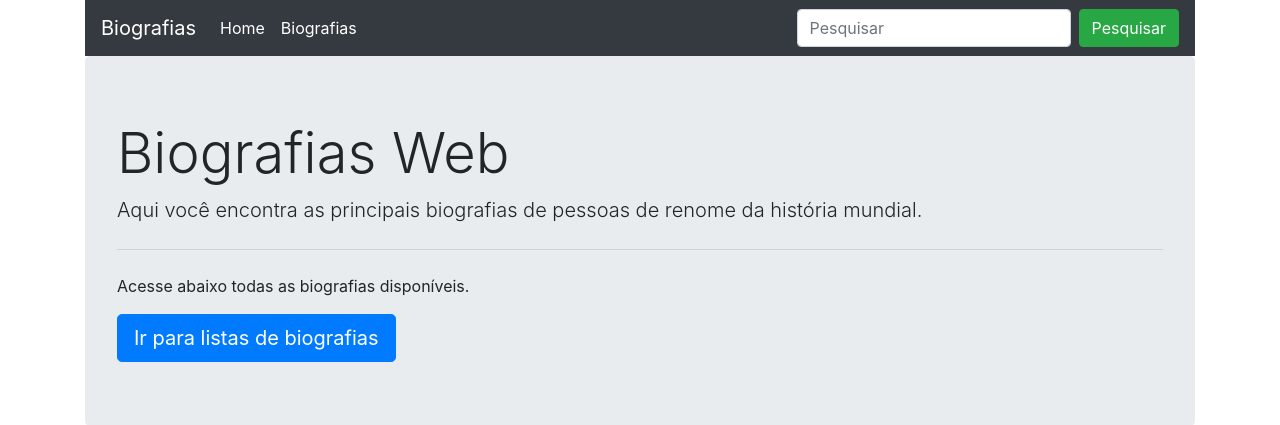
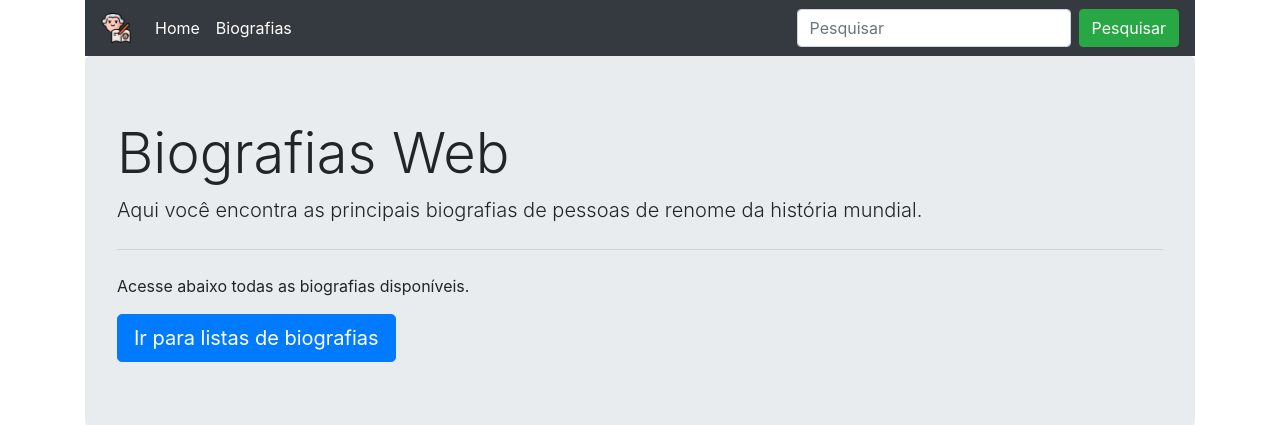
Before and after one commit to daniloCaldeiraDWL/gestor-biografia, a Django app: page / in a window 1280 px wide. Shown: the top 425 px of the page. Run offline with Django 5.2, Linux system fonts and the light colour scheme.

Commit message:
feat: trabalhando com arquivos estaticos no projeto #1

```diff
--- a/biografia/settings.py
+++ b/biografia/settings.py
@@ -11,6 +11,7 @@ https://docs.djangoproject.com/en/5.2/ref/settings/
 """
 
 from pathlib import Path
+import os
 
 # Build paths inside the project like this: BASE_DIR / 'subdir'.
 BASE_DIR = Path(__file__).resolve().parent.parent
@@ -119,6 +120,10 @@ USE_TZ = False # Para não ter problemas com data e hora no SQLite
 
 STATIC_URL = 'static/'
 
+STATICFILES_DIRS = [
+    os.path.join(BASE_DIR, 'core', 'static')
+]
+
 # Default primary key field type
 # https://docs.djangoproject.com/en/5.2/ref/settings/#default-auto-field
 
--- a/core/templates/base.html
+++ b/core/templates/base.html
@@ -1,4 +1,7 @@
 <!doctype html>
+
+{% load static %}
+
 <html lang="en">
   <head>
     <!-- Required meta tags -->
--- a/core/templates/core/navbar.html
+++ b/core/templates/core/navbar.html
@@ -1,5 +1,10 @@
+{% load static %}
+
 <nav class="navbar navbar-expand-lg navbar-dark bg-dark">
-    <a class="navbar-brand" href="{% url 'index' %}">Biografias</a>
+    <a class="navbar-brand" href="{% url 'index' %}">
+      <img src="{% static 'img/logo.png' %}" width="30" height="30" class="d-inline-block align-top" alt="" loading="lazy">
+
+    </a>
   <button class="navbar-toggler" type="button" data-toggle="collapse" data-target="#navbarSupportedContent" aria-controls="navbarSupportedContent" aria-expanded="false" aria-label="Toggle navigation">
     <span class="navbar-toggler-icon"></span>
   </button>
```
Also changed, not shown: core/static/img/logo.png (added).
